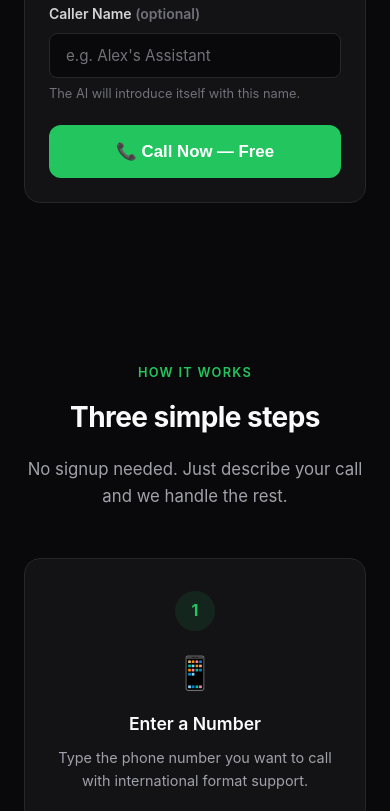
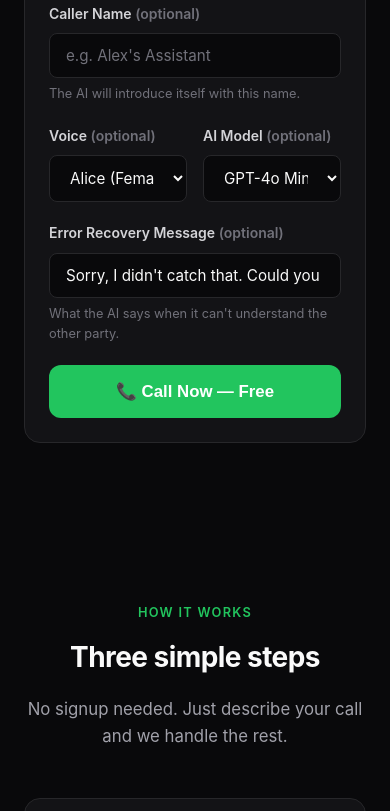
Before and after one commit to seed-gpt/project-moltbot, a website: page apps/moltphone/webapp/index.html in a window 390 px wide. Shown: the part 1779-2590 px from the top of the page. Drawn offline with Linux system fonts and the light colour scheme.

Commit message:
feat(moltphone): add voice, model, error_message fields to webapp call form

```diff
--- a/apps/moltphone/webapp/index.html
+++ b/apps/moltphone/webapp/index.html
@@ -1807,6 +1807,42 @@
                 style="color:var(--text-dim)">(optional)</span></label>
             <input type="text" id="agent-name" placeholder="e.g. Alex's Assistant">
             <div class="form-hint">The AI will introduce itself with this name.</div>
+          </div>
+
+          <div style="display:grid;grid-template-columns:1fr 1fr;gap:16px">
+            <div class="form-group">
+              <label class="form-label" for="voice-select">Voice <span
+                  style="color:var(--text-dim)">(optional)</span></label>
+              <select id="voice-select">
+                <option value="alice" selected>Alice (Female, US)</option>
+                <option value="Google.en-US-Standard-C">Google Standard C (Female)</option>
+                <option value="Google.en-US-Standard-D">Google Standard D (Male)</option>
+                <option value="Google.en-GB-Standard-A">Google UK A (Female)</option>
+                <option value="Google.en-GB-Standard-B">Google UK B (Male)</option>
+                <option value="Polly.Joanna">Polly Joanna (Female)</option>
+                <option value="Polly.Matthew">Polly Matthew (Male)</option>
+                <option value="man">Man (Classic)</option>
+                <option value="woman">Woman (Classic)</option>
+              </select>
+            </div>
+            <div class="form-group">
+              <label class="form-label" for="model-select">AI Model <span
+                  style="color:var(--text-dim)">(optional)</span></label>
+              <select id="model-select">
+                <option value="gpt-4o-mini" selected>GPT-4o Mini (Fast)</option>
+                <option value="gpt-4o">GPT-4o (Balanced)</option>
+                <option value="gpt-4.1">GPT-4.1 (Advanced)</option>
+                <option value="gpt-5.1">GPT-5.1 (Latest)</option>
+                <option value="claude-sonnet-4-20250514">Claude Sonnet 4</option>
+              </select>
+            </div>
+          </div>
+
+          <div class="form-group">
+            <label class="form-label" for="error-message">Error Recovery Message <span
+                style="color:var(--text-dim)">(optional)</span></label>
+            <input type="text" id="error-message" value="Sorry, I didn't catch that. Could you repeat?">
+            <div class="form-hint">What the AI says when it can't understand the other party.</div>
           </div>
 
           <button type="submit" class="call-btn" id="call-btn">
@@ -1971,7 +2007,10 @@
     to_number: <span style="color:#fbbf24">'+15551234567'</span>,
     assistant_config: {
       first_message: <span style="color:#fbbf24">'Hi, can you tell me your office hours?'</span>,
-      system_prompt: <span style="color:#fbbf24">'You are a personal assistant. Be polite.'</span>
+      system_prompt: <span style="color:#fbbf24">'You are a personal assistant. Be polite.'</span>,
+      voice: <span style="color:#fbbf24">'alice'</span>,           <span style="color:#22c55e">// optional</span>
+      model: <span style="color:#fbbf24">'gpt-4o-mini'</span>,     <span style="color:#22c55e">// optional</span>
+      error_message: <span style="color:#fbbf24">'Sorry, could you repeat?'</span> <span style="color:#22c55e">// optional</span>
     }
   })
 });
@@ -2205,11 +2244,18 @@ console.<span style="color:#60a5fa">log</span>(data); <span style="color:#22c55e
       $('#wave-container').style.display = 'none';
       startTimer();
 
+      const voice = $('#voice-select').value;
+      const model = $('#model-select').value;
+      const errorMessage = $('#error-message').value.trim();
+
       const body = {
         to_number: phoneNumber,
         assistant_config: {
           first_message: firstMessage,
           system_prompt: systemPrompt,
+          voice: voice || undefined,
+          model: model || undefined,
+          error_message: errorMessage || undefined,
         },
       };
 
```
